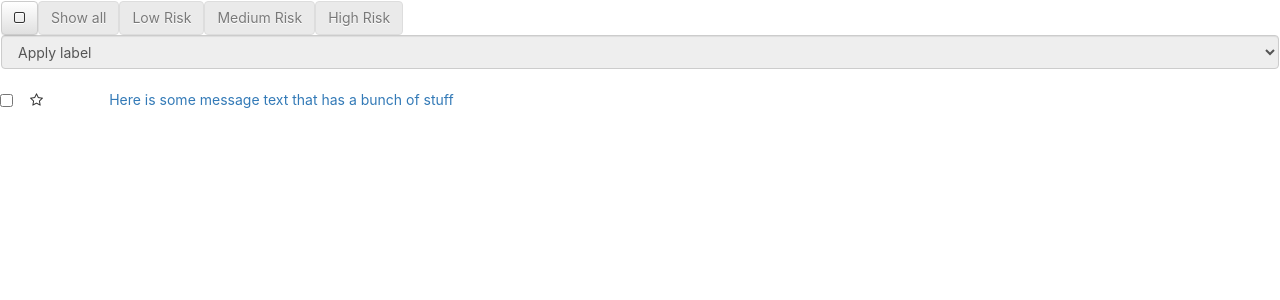
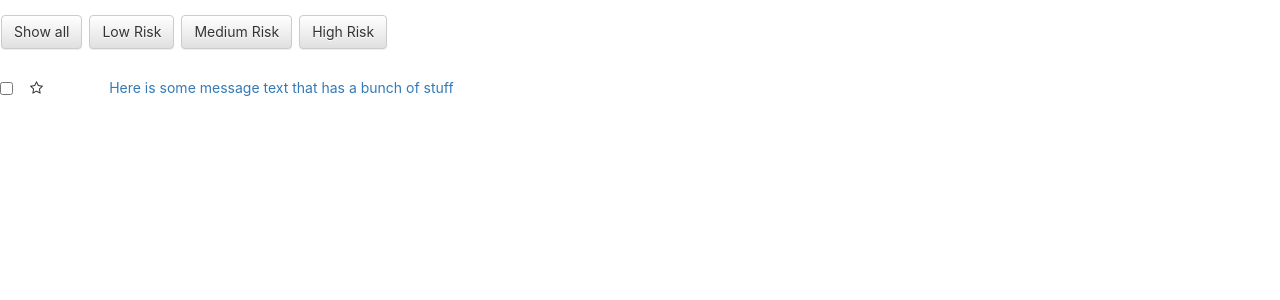
Before and after one commit to tehreemjavid/fraudapp, a React (Create React App) app: page / in a window 1280 px wide. Shown: the top 300 px of the page. Built offline with nearby package versions, Linux system fonts and the light colour scheme.

Commit message:
styled the navbar and got buttons to click

```diff
--- a/src/components/FraudItem.js
+++ b/src/components/FraudItem.js
@@ -1,4 +1,5 @@
 import React from 'react'
+
 
 const FraudItem = () => {
     return(
--- a/src/components/NavBar.js
+++ b/src/components/NavBar.js
@@ -7,30 +7,22 @@ class NavBar extends Component {
         <div className="col-md-12">
 
 
-          <button className="btn btn-default">
-            <i className="fa fa-square-o"></i>
-          </button>
-
-<button className="btn btn-default" disabled="disabled">
+<button className="btn btn-default" disabled="">
             Show all
           </button>
 
-          <button className="btn btn-default" disabled="disabled">
+          <button className="btn btn-default" disabled="">
             Low Risk
           </button>
 
-          <button className="btn btn-default" disabled="disabled">
+          <button className="btn btn-default" disabled="">
             Medium Risk
           </button>
 
-        <button className="btn btn-default" disabled="disabled">
+        <button className="btn btn-default" disabled="">
             High Risk
           </button>
 
-          <select className="form-control label-select" disabled="disabled">
-            <option>Apply label</option>
-            <option value="">Rating</option>
-          </select>
 
 
 
--- a/src/index.css
+++ b/src/index.css
@@ -12,3 +12,21 @@ code {
   font-family: source-code-pro, Menlo, Monaco, Consolas, "Courier New",
     monospace;
 }
+
+.navbar {
+  margin-top: 1em;
+  margin-bottom: 1em;
+}
+
+.navbar .label-select {
+  width: auto;
+  display: inline;
+}
+
+.navbar select,
+.navbar button,
+.navbar a,
+.navbar .badge {
+  margin-right: .5em;
+  margin-bottom: .5em;
+}
```
